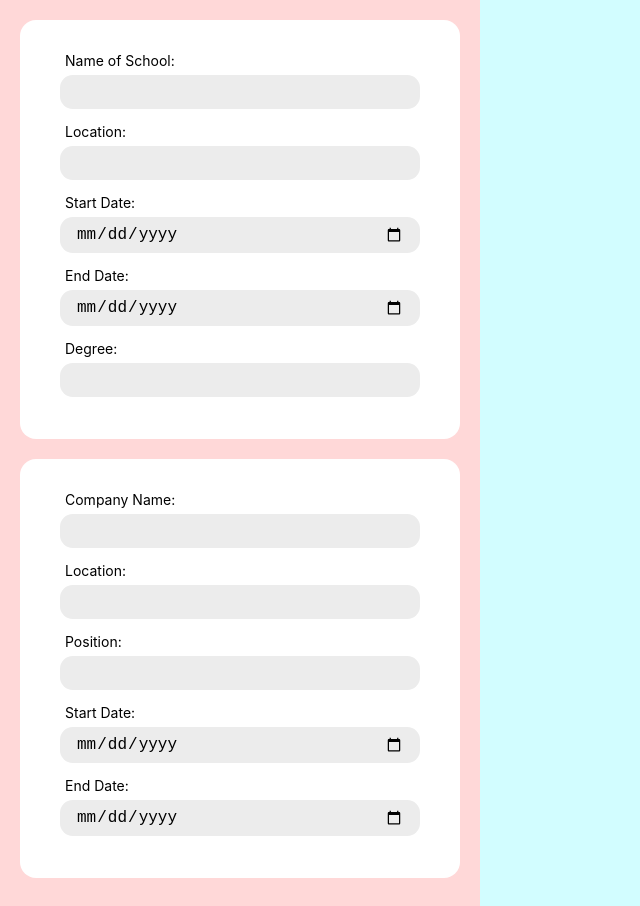
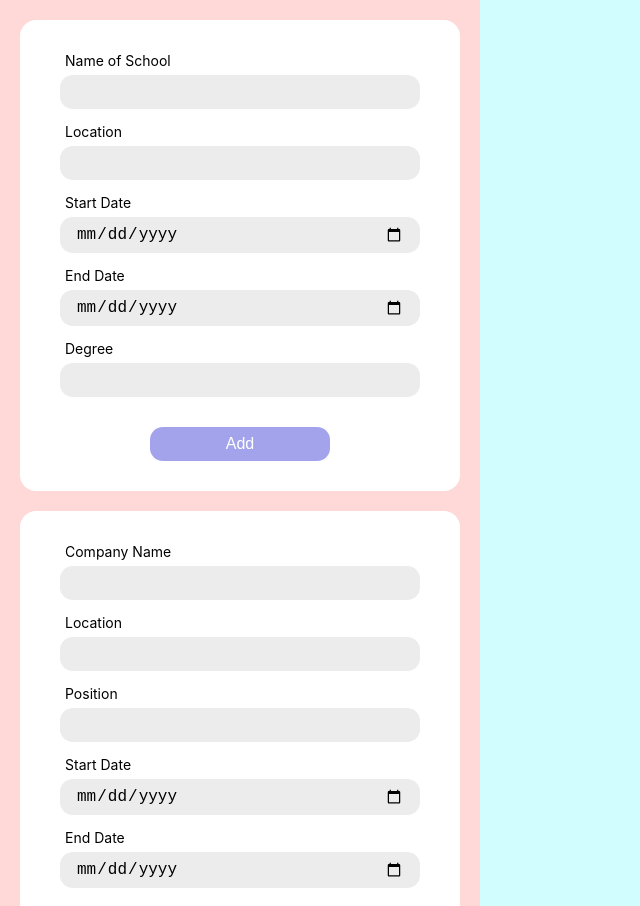
Before and after one commit to John-Jeff/cv-app, a React (Create React App) app: page / in a window 1280 px wide. Shown: the top 906 px of the page, without its empty margins (0-640 px from the left). Built offline with nearby package versions, Linux system fonts and the light colour scheme.

Commit message:
Add individual forms and form submission handler methods to Experience and Education components

```diff
--- a/src/components/CVForm.js
+++ b/src/components/CVForm.js
@@ -40,11 +40,11 @@ class CVForm extends Component {
 
     render() {
         return (
-            <form className="cv-form" onSubmit={this.handleSubmit}>
+            <div className="cv-form" onSubmit={this.handleSubmit}>
                 <EducationForm getEducation={this.getEducation}/>
                 <ExperienceForm getExperience={this.getExperience}/>
-                <button type='submit'>Submit</button>
-            </form>
+                {/* <button type='submit'>Submit</button> */}
+            </div>
         );
     }
 }
--- a/src/components/EducationForm.js
+++ b/src/components/EducationForm.js
@@ -9,9 +9,12 @@ class EducationForm extends Component {
             schoolName: '',
             location: '',
             degree: '',
+            startDate: '',
+            endDate: ''
         }
 
         this.handleChange = this.handleChange.bind(this);
+        this.handleSubmit = this.handleSubmit.bind(this);
     }
 
     handleChange(event) {
@@ -21,25 +24,38 @@ class EducationForm extends Component {
         this.props.getEducation(this.state);
     }
 
+    handleSubmit() {
+        console.log(this.state);
+
+        this.setState({
+            schoolName: '',
+            location: '',
+            degree: '',
+            startDate: '',
+            endDate: ''
+        });
+    }
+
     render() {
         return (
-            <div className="edu-sec">
-                <label htmlFor="schoolName" >Name of School:
-                    <input type='text' name='schoolName' value={this.state.schoolName} onChange={this.handleChange}/>
+            <form className="edu-sec" onSubmit={this.handleSubmit}>
+                <label htmlFor="schoolName" >Name of School
+                    <input type='text' name='schoolName' value={this.state.schoolName} onChange={this.handleChange} required />
                 </label>
-                <label htmlFor="location" >Location:
-                    <input type='text' name='location' value={this.state.location} onChange={this.handleChange}/>
+                <label htmlFor="location" >Location
+                    <input type='text' name='location' value={this.state.location} onChange={this.handleChange} required />
                 </label>
-                <label htmlFor="startDate" >Start Date:
-                    <input type='date' name='startDate' />
+                <label htmlFor="startDate" >Start Date
+                    <input type='date' name='startDate' value={this.state.startDate} onChange={this.handleChange} required />
                 </label>
-                <label htmlFor="endDate" >End Date:
-                    <input type='date' name='endDate' />
+                <label htmlFor="endDate" >End Date
+                    <input type='date' name='endDate' value={this.state.endDate} onChange={this.handleChange} />
                 </label>
-                <label htmlFor="degree" >Degree:
-                    <input type='text' name='degree' value={this.state.degree} onChange={this.handleChange}/>
+                <label htmlFor="degree" >Degree
+                    <input type='text' name='degree' value={this.state.degree} onChange={this.handleChange} required />
                 </label>
-            </div>
+                <button type='submit'>Add</button>
+            </form>
         );
     }
 
--- a/src/components/ExperienceForm.js
+++ b/src/components/ExperienceForm.js
@@ -9,9 +9,12 @@ class ExperienceForm extends Component {
             companyName: '',
             location: '',
             position: '',
+            startDate: '',
+            endDate: ''
         }
 
         this.handleChange = this.handleChange.bind(this);
+        this.handleSubmit = this.handleSubmit.bind(this);
     }
 
     handleChange(event) {
@@ -21,25 +24,38 @@ class ExperienceForm extends Component {
         this.props.getExperience(this.state);
     }
 
+    handleSubmit() {
+        console.log(this.state);
+
+        this.setState({
+            companyName: '',
+            location: '',
+            position: '',
+            startDate: '',
+            endDate: ''
+        })
+    }
+
     render() {
         return (
-            <div className="exp-sec">
-                <label htmlFor="companyName" >Company Name:
-                    <input type='text' name='companyName' value={this.state.companyName} onChange={this.handleChange}/>
+            <form className="exp-sec" onSubmit={this.handleChange}>
+                <label htmlFor="companyName" >Company Name
+                    <input type='text' name='companyName' value={this.state.companyName} onChange={this.handleChange} required />
                 </label>
-                <label htmlFor="location" >Location:
-                    <input type='text' name='location' value={this.state.location} onChange={this.handleChange}/>
+                <label htmlFor="location" >Location
+                    <input type='text' name='location' value={this.state.location} onChange={this.handleChange} required />
                 </label>
-                <label htmlFor="position" >Position:
-                    <input type='text' name='position' value={this.state.position} onChange={this.handleChange}/>
+                <label htmlFor="position" >Position
+                    <input type='text' name='position' value={this.state.position} onChange={this.handleChange} required />
                 </label>
-                <label htmlFor="startDate" >Start Date:
-                    <input type='date' name='startDate' />
+                <label htmlFor="startDate" >Start Date
+                    <input type='date' name='startDate' value={this.state.startDate} onChange={this.handleChange} required />
                 </label>
-                <label htmlFor="endDate" >End Date:
-                    <input type='date' name='endDate' />
+                <label htmlFor="endDate" >End Date
+                    <input type='date' name='endDate' value={this.state.endDate} onChange={this.handleChange} required />
                 </label>
-            </div>
+                <button type='submit'>Add</button>
+            </form>
         );
     }
 
```
